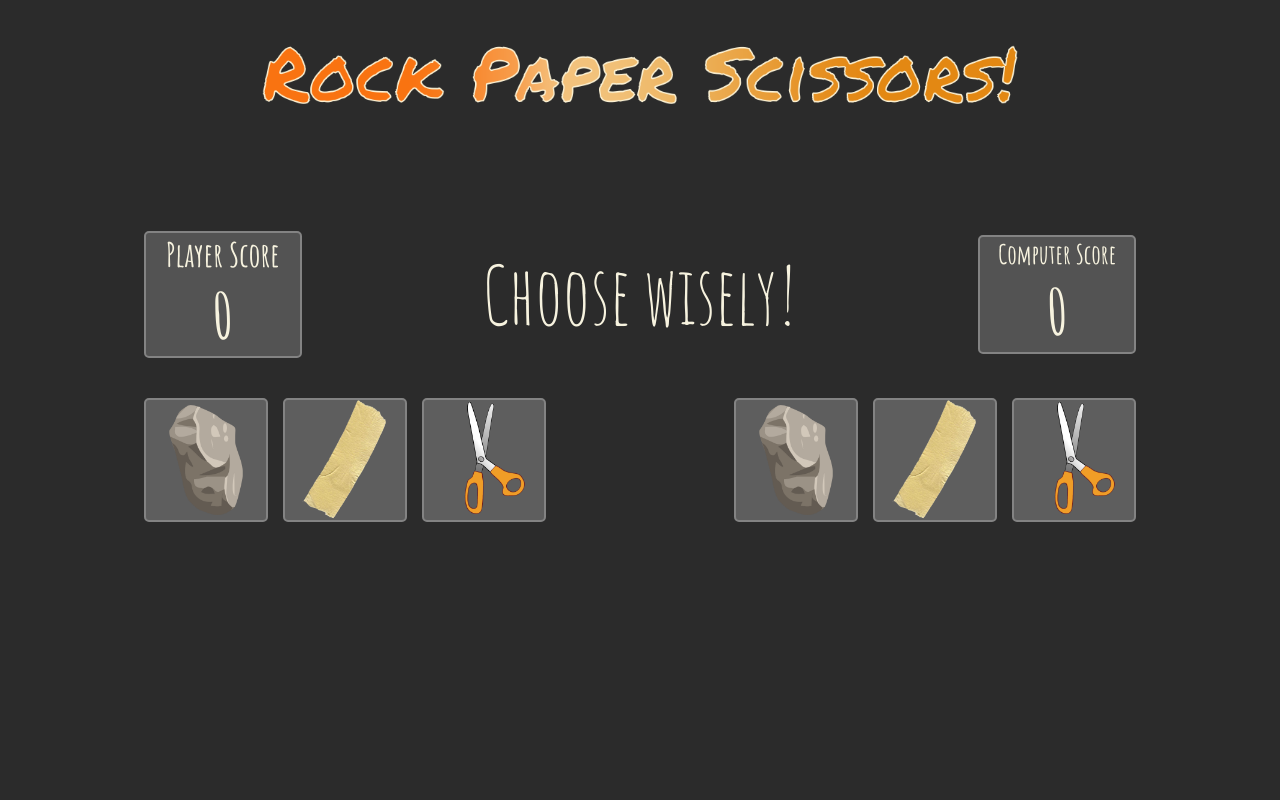
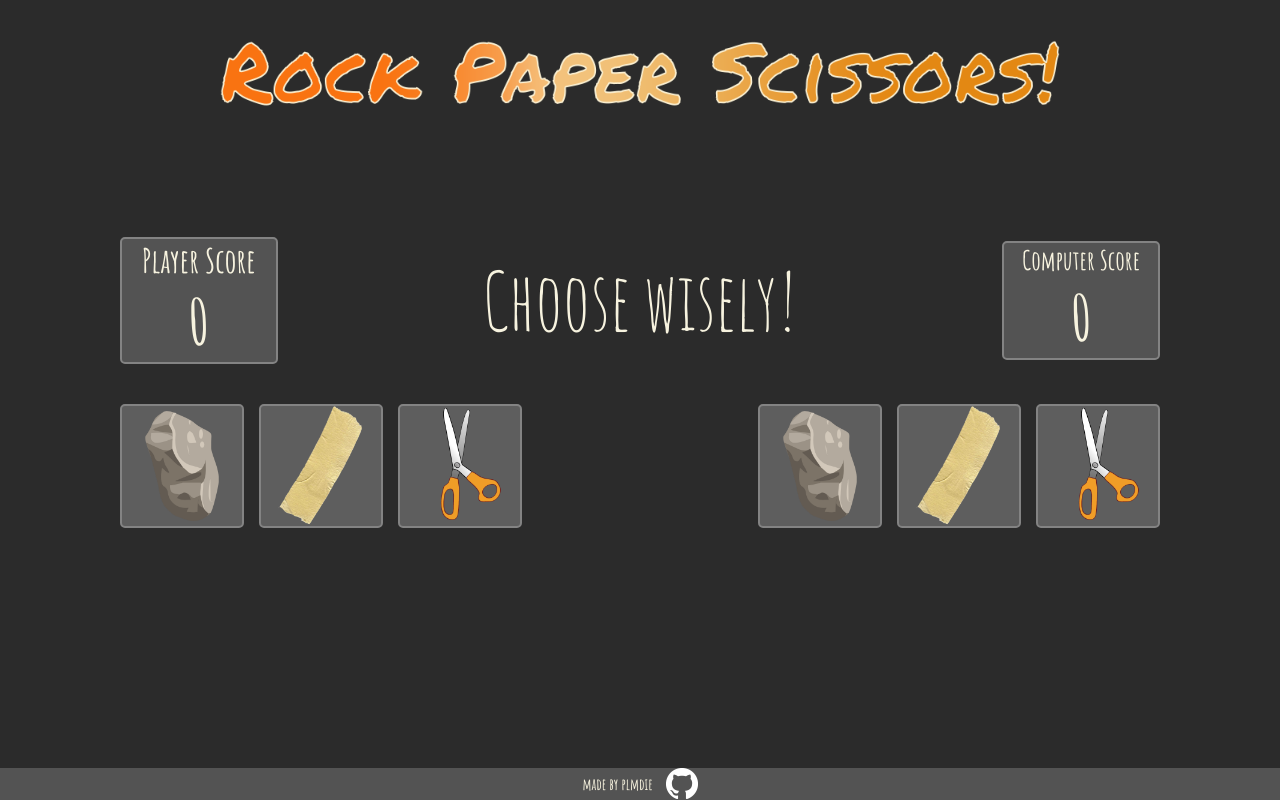
Before and after one commit to plmdie/rock-scissors-paper, a plain HTML site: page index.html in a window 1280 px wide. Both pictures are taken after a click on the button "Start Game". Drawn offline with nearby package versions, Linux system fonts and the light colour scheme; a web font is replaced by a local one.

Commit message:
Footer added

```diff
--- a/index.html
+++ b/index.html
@@ -41,7 +41,13 @@
             <button class="game">Start Game</button>
         </div>
     </div>
-
+    <footer>
+        <div id="footer">
+            <p>made by plmdie</p>
+            <a href="https://github.com/plmdie/rock-scissors-paper">
+                <img src="./img/github-mark.png" alt="GitHub Link">
+            </a>
+        </div>
+    </footer>
 </body>
-<script src="https://cdnjs.cloudflare.com/ajax/libs/animejs/2.0.2/anime.min.js"></script>
 </html>
--- a/rock.js
+++ b/rock.js
@@ -3,6 +3,7 @@ const playerScore = document.querySelector('#playerScore p');
 const btnGame = document.querySelector('.game');
 const score = document.querySelector('#score');
 const items = document.querySelector('#items');
+const footer = document.querySelector('#footer');
 const log = document.querySelector('.message');
 const sel = ['rock', 'paper', 'scissors'];
 const modal = document.querySelector('.start');
@@ -92,11 +93,12 @@ function updateScore(winner) {
 /* Start a new game */
 
 const startGame = function() {
-    if (buttonsAdded === 0) addButtons();
-    player = cpu = 0;
     btnGame.style.visibility = 'hidden'
     score.style.display = 'flex';
     items.style.display = 'flex';
+    footer.style.display = 'flex';
+    if (buttonsAdded === 0) addButtons();
+    player = cpu = 0;
     modal.classList.add('modal-hidden');
     playerScore.textContent = player;
     cpuScore.textContent = cpu;
@@ -136,6 +138,7 @@ function modalEndGame(winner) {
     modal.classList.remove('modal-hidden');
     score.style.display = 'none';
     items.style.display = 'none';
+    footer.style.display = 'none';
     btnGame.style.visibility = 'visible'
     if (winner === 'player') modalText.textContent = 'You won! Press Restart to play again';
     if (winner === 'cpu') modalText.textContent = 'You lost the game! Press Restart to play again';
@@ -147,6 +150,7 @@ function modalStart() {
     modal.classList.remove('modal-hidden');
     items.style.display = 'none';
     score.style.display = 'none';
+    footer.style.display = 'none';
     modalText.textContent = "To play this game, select the item under Player score. When you're ready press the start button!";
     setTimeout(() => { btnGame.style.visibility = 'visible'}, 100);
     btnGame.textContent = 'Start Game';
--- a/style.css
+++ b/style.css
@@ -9,7 +9,8 @@
 }
 
 body {
-    padding: 2vh 5vw;
+    margin: 0;
+    padding-top: 1vh;
     background-color: rgb(43, 43, 43);
     font-family: 'Amatic SC', cursive;
 }
@@ -32,7 +33,7 @@ header img {
     display: flex;
     justify-content: space-between;
     align-items: center;
-    padding: 0 10vh;
+    padding: 0 15vh;
 }
 
 #cpuScore, #playerScore {
@@ -121,7 +122,7 @@ div.paper {
     display: flex;
     justify-content: center;
     flex-wrap: wrap;
-    padding: 5vh 10vh;
+    padding: 5vh 15vh;
 }
 
 #playerButtons, #cpuButtons   {
@@ -188,6 +189,37 @@ button.game:hover {
     -webkit-animation: animation 1000ms linear both;
     animation: animation 1000ms linear both;
 }
+
+#footer {
+    display: flex;
+    justify-content: center;
+    align-items: center;
+    position: fixed;
+    bottom: 0;
+    background-color: rgb(83, 83, 83);
+    height: 4vh;
+    width: 100%;
+    margin-top: auto;
+    color: rgb(247, 243, 223);
+    font-size: 2vh;
+    font-weight: bold;
+    gap: 1vw;
+}
+
+
+#footer img {
+    max-width: 100%;
+    max-height: 100%;
+    display: block;
+    transition: transform .7s ease-in-out;
+}
+
+#footer img:hover {
+    transform: rotate(360deg);
+    cursor: pointer;
+}
+
+
 
 @media (max-width: 1430px) {
     #playerButtons div, #cpuButtons div {
@@ -259,7 +291,7 @@ button.game:hover {
     }
 
     #score {
-        padding: 0;
+        padding: 1vw;
     }
 
     .img-normal {
```
Also changed, not shown: img/github-mark.png (added).
